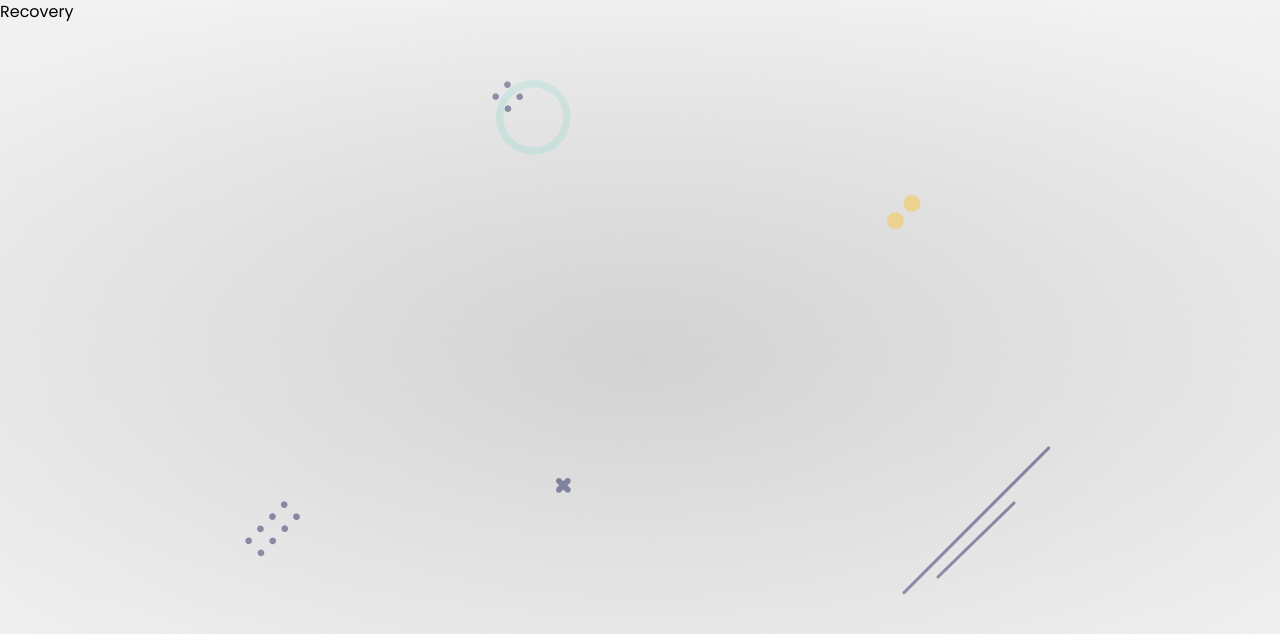
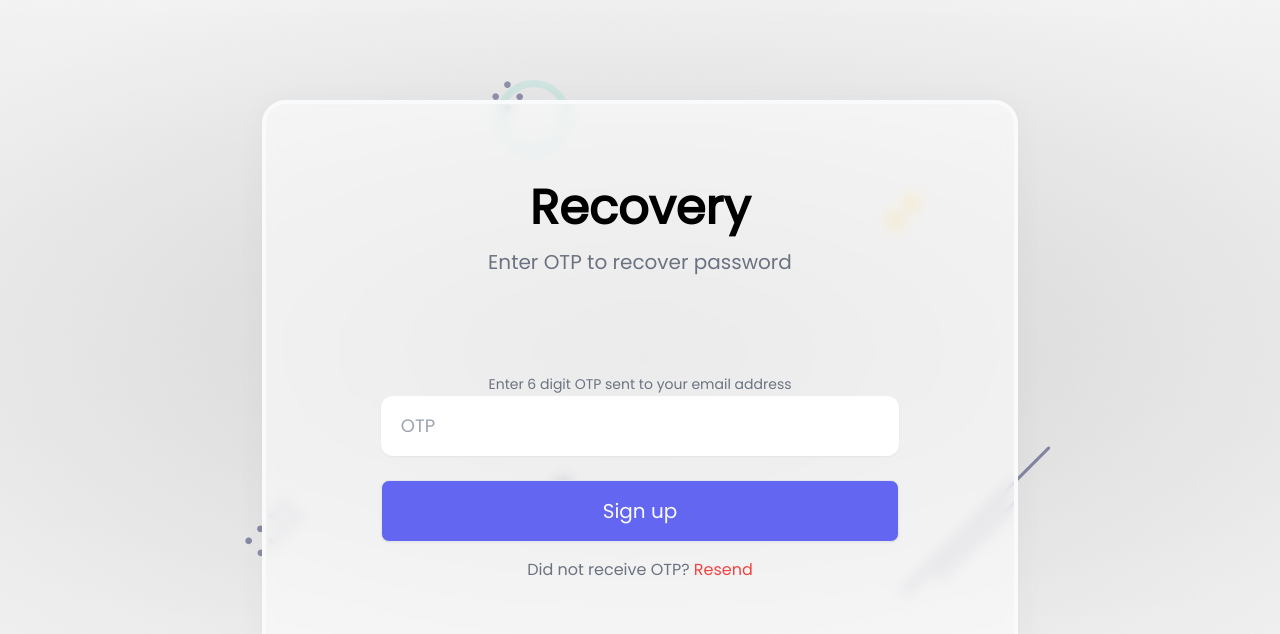
Before and after one commit to jamie-codez/mern_login, a React (Create React App) app in the folder client/: page /recovery in a window 1280 px wide. Shown: the top 634 px of the page. Built offline with nearby package versions, Linux system fonts and the light colour scheme.

Commit message:
Recovery page

```diff
--- a/client/src/components/user/Password.js
+++ b/client/src/components/user/Password.js
@@ -38,11 +38,10 @@
                         <div className={"text_box flex flex-col items-center gap-6"}>
                             <input {...formik.getFieldProps('password')} type={"password"} className={styles.text_box}
                                    placeholder={"Password"}/>
-                            <button type={"submit"} className={`${styles.btn} bg-indigo-500`}>Let's Go</button>
+                            <button type={"submit"} className={`${styles.btn} bg-indigo-500`}>Sign up</button>
                         </div>
                         <div className={"text-center py-4"}>
-                            <span className={"text-gray-500"}>Not a Member? <Link className={"text-red-500"}
-                                                                                  to={"/register"}>Register Now</Link> </span>
+                            <span className={"text-gray-500"}>Forgot password? <Link className={"text-red-500"} to={"/recovery"}>Recover Now</Link> </span>
                         </div>
                     </form>
                 </div>
--- a/client/src/components/user/Recovery.js
+++ b/client/src/components/user/Recovery.js
@@ -1,9 +1,53 @@
 import React from "react";
+import {Link} from "react-router-dom";
+import avatar from "../../assets/profile.png";
+import styles from "../../styles/username.module.css";
+import {Toaster} from "react-hot-toast";
+import {useFormik} from "formik";
+import {passwordValidate, usernameValidate} from "../../helper/validate";
 
 const Recovery = () => {
+
+    const formik = useFormik({
+        initialValues: {
+            password: ""
+        },
+        validate: passwordValidate,
+        validateOnBlur: false,
+        validateOnChange: false,
+        onSubmit: async values => {
+            console.log(values);
+        }
+    });
+
     return (
-        <div>Recovery</div>
-    )
+        <div className={"container mx-auto"}>
+            <Toaster position={"top-center"} reverseOrder={false}></Toaster>
+            <div className={"flex justify-center items-center h-screen"}>
+                <div className={styles.glass}>
+                    <div className={"title flex flex-col items-center"}>
+                        <h4 className={"text-5xl font-bold"}>Recovery</h4>
+                        <span className={"py-4 text-xl w-2/3 text-center text-gray-500"}>
+                            Enter OTP to recover password
+                        </span>
+                    </div>
+                    <form className={"py-20"} onSubmit={formik.handleSubmit}>
+                        <div className={"text_box flex flex-col items-center gap-6"}>
+                            <div className={"input text-center"}>
+                                <span className={"py-4 text-sm text-left text-gray-500"}>Enter 6 digit OTP sent to your email address</span>
+                                <input type={"text"} className={styles.text_box}
+                                       placeholder={"OTP"}/>
+                            </div>
+                            <button type={"submit"} className={`${styles.btn} bg-indigo-500`}>Sign up</button>
+                        </div>
+                        <div className={"text-center py-4"}>
+                            <span className={"text-gray-500"}>Did not receive OTP? <button className={"text-red-500"}>Resend</button> </span>
+                        </div>
+                    </form>
+                </div>
+            </div>
+        </div>
+    );
 }
 
 export default Recovery;
```
